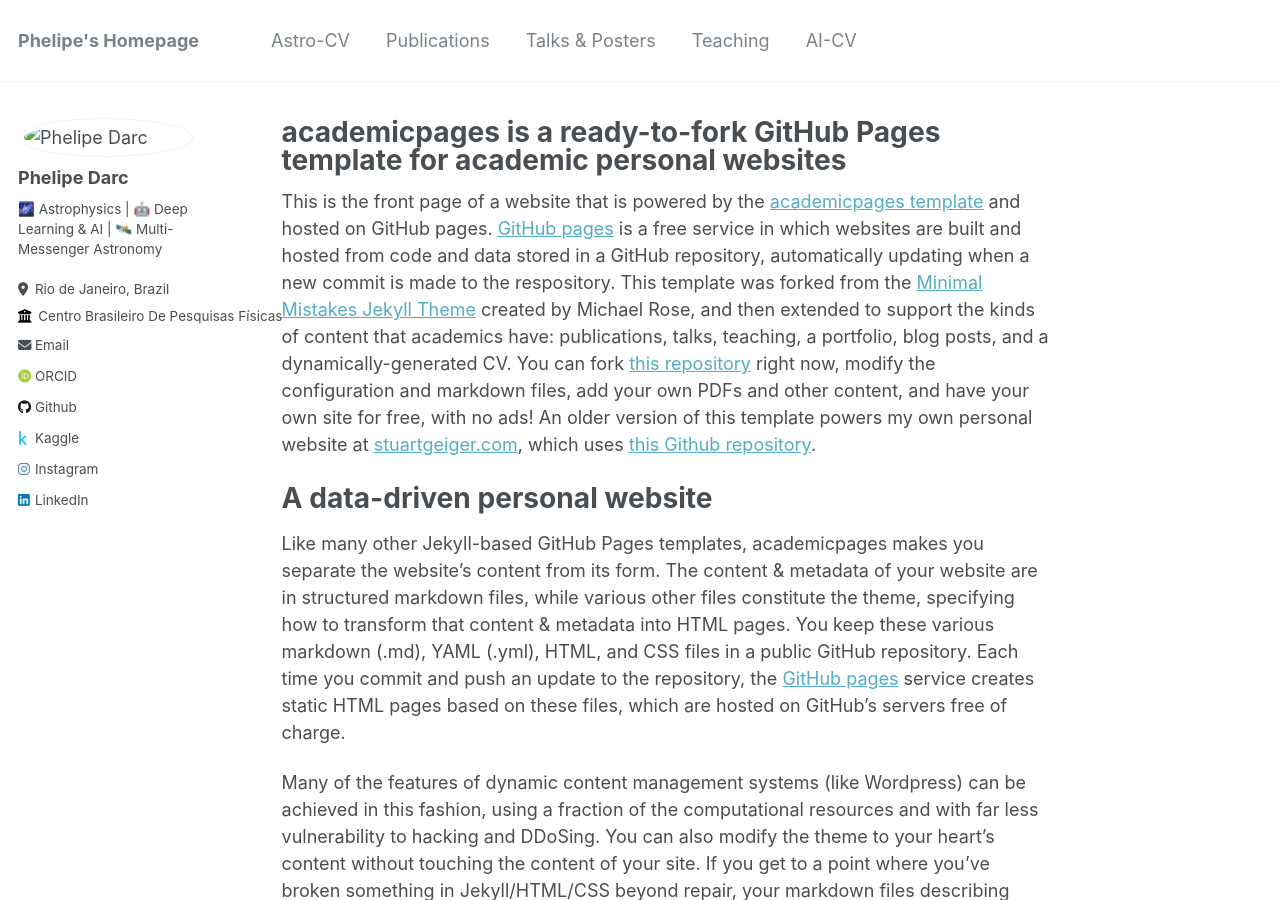
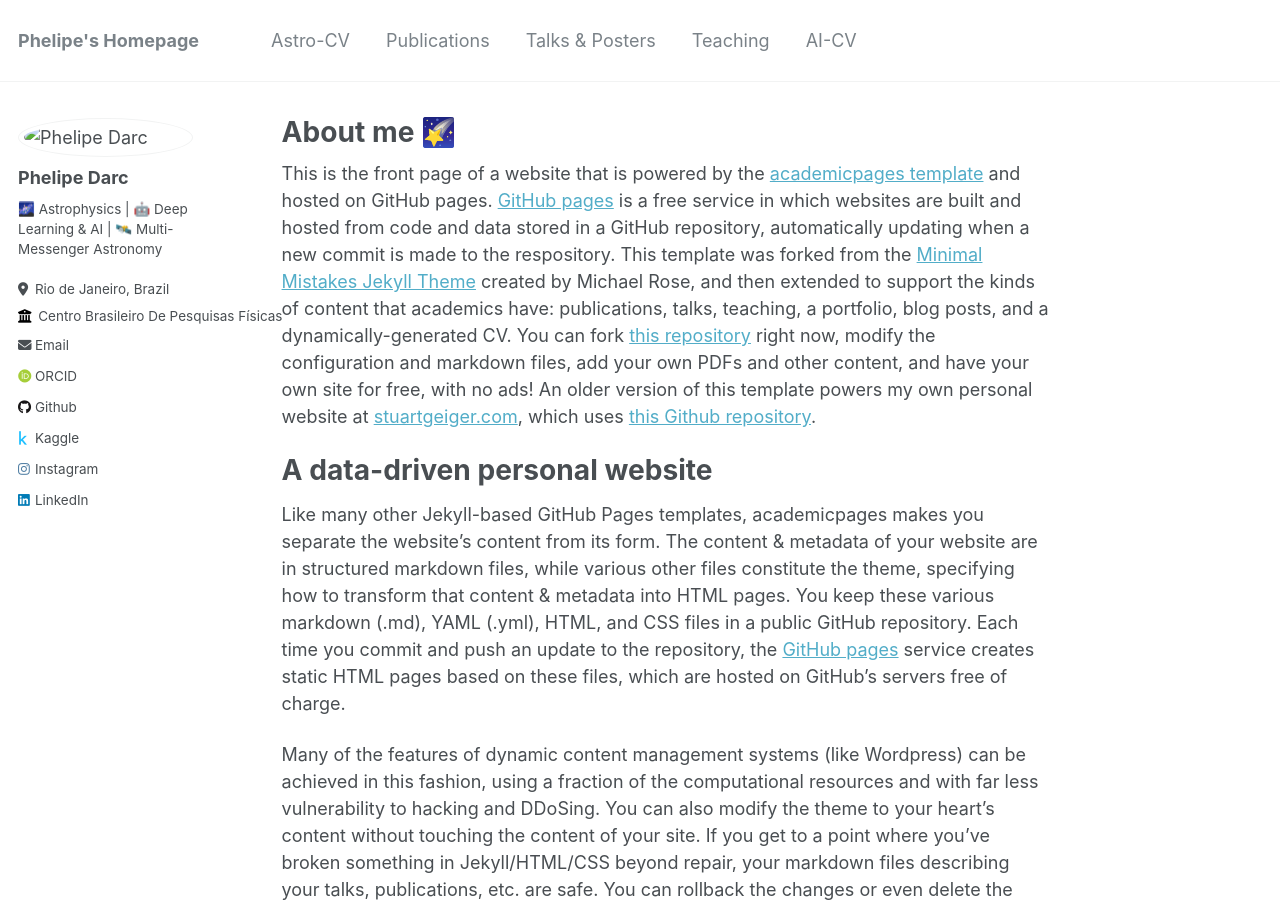
Before and after one commit to phelipedarc/phelipedarc.github.io, a Jekyll site: the page built from _pages/about.md, in a window 1280 px wide and 900 px high. Built offline with Jekyll 4.4.1, drawn with Linux system fonts in a browser that asks for light colours; some web fonts are replaced.

Commit message:
Update about.md

```diff
--- a/_pages/about.md
+++ b/_pages/about.md
@@ -1,6 +1,6 @@
 ---
 permalink: /
-title: "academicpages is a ready-to-fork GitHub Pages template for academic personal websites"
+title: "About me 🌠 "
 author_profile: true
 redirect_from:
   - /about/
```
